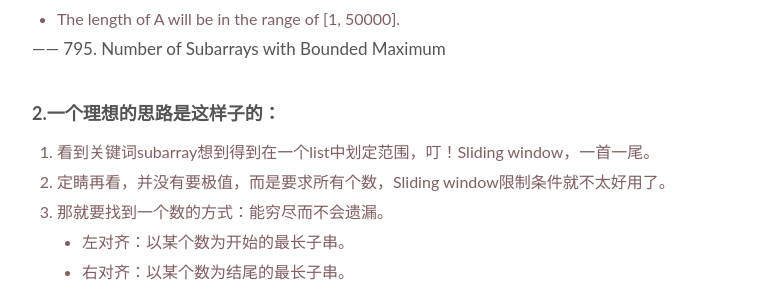
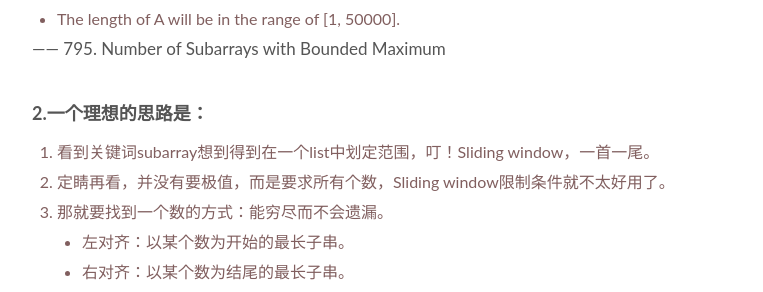
Before and after one commit to WillWang-X/willwang-x.github.io, a Jekyll site: the page built from _posts/2018-03-05-left-and-right.md, in a window 1280 px wide. Shown: the part 807-1099 px from the top of the page, without its empty margins (258-1021 px from the left). Built offline with Jekyll 4.4.1, drawn with Linux system fonts in a browser that asks for light colours.

Commit message:
left-and-right added

```diff
--- a/_posts/2018-03-05-left-and-right.md
+++ b/_posts/2018-03-05-left-and-right.md
@@ -35,7 +35,7 @@ Explanation: There are three subarrays that meet the requirements: [2], [2, 1],
 
 —— 795. Number of Subarrays with Bounded Maximum
 
-### 2.一个理想的思路是这样子的：
+### 2.一个理想的思路是：
 
 1. 看到关键词subarray想到得到在一个list中划定范围，叮！Sliding window，一首一尾。
 2. 定睛再看，并没有要极值，而是要求所有个数，Sliding window限制条件就不太好用了。
```
